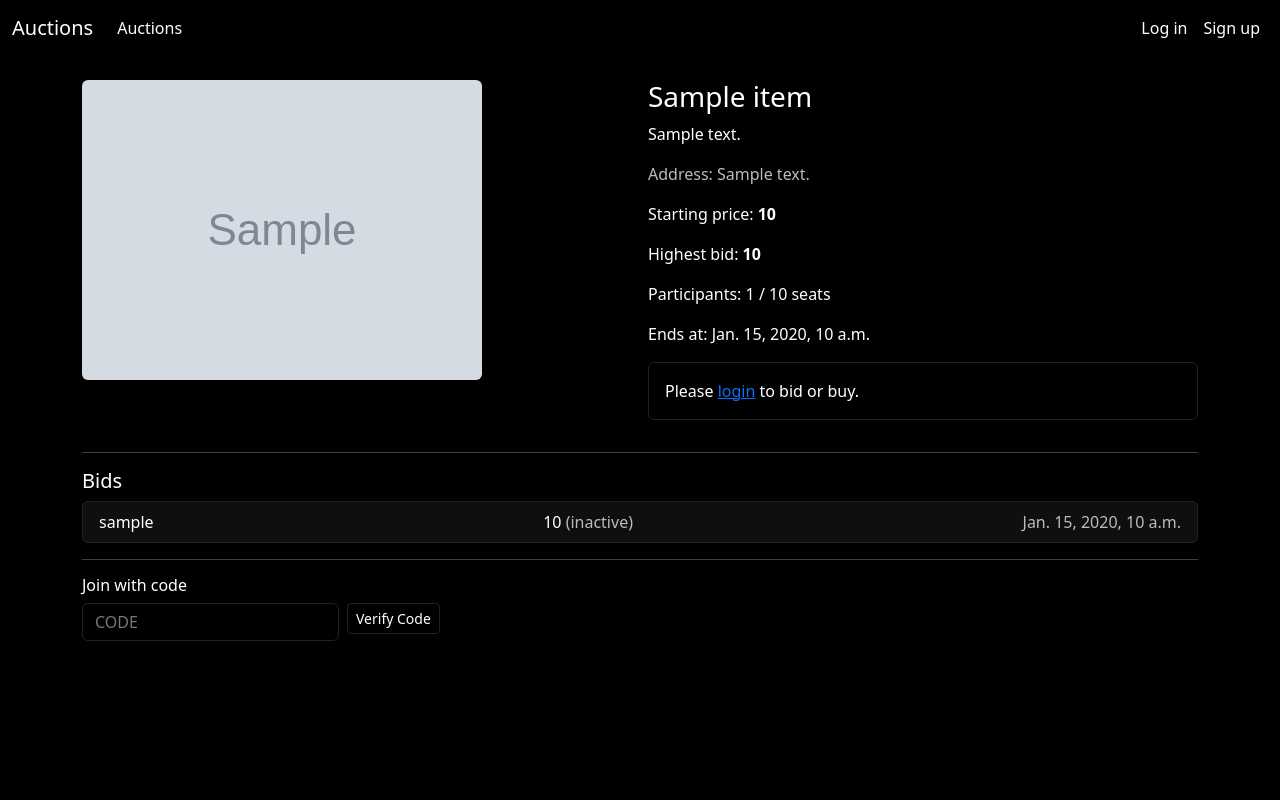
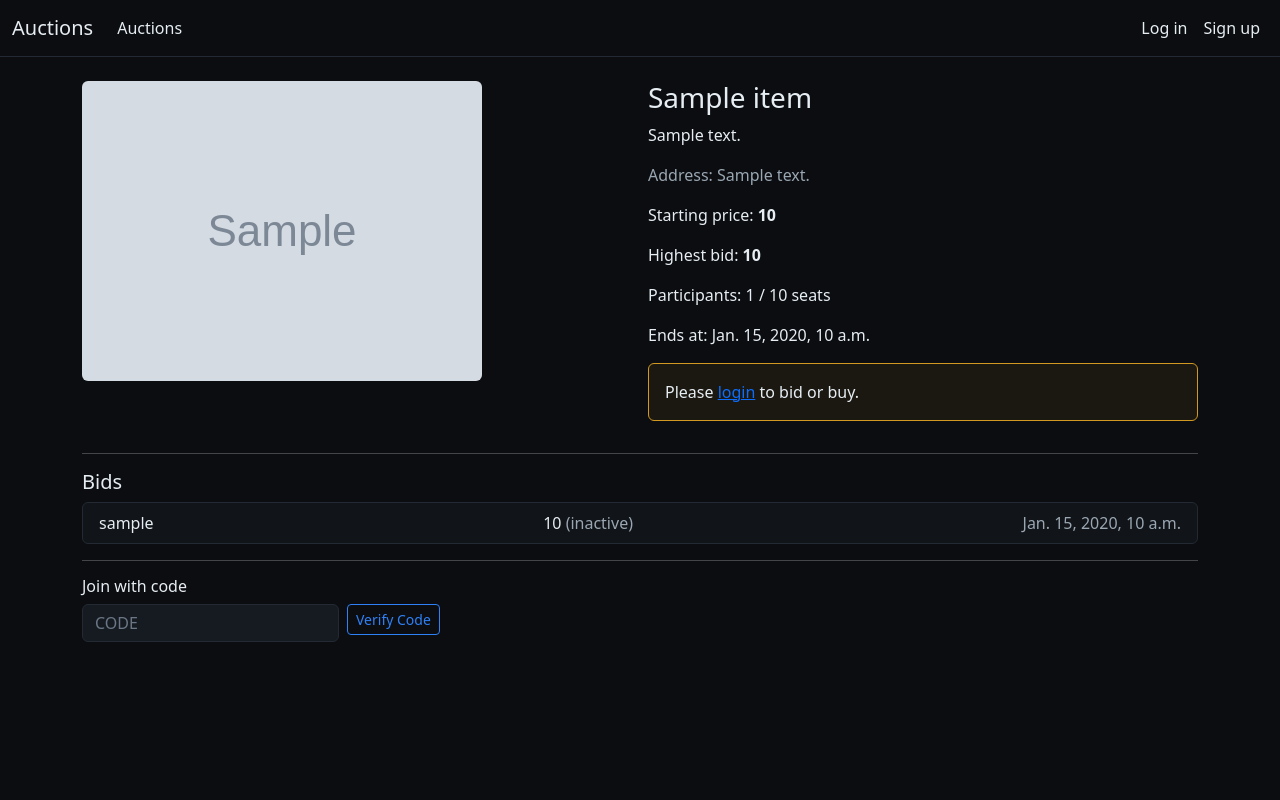
Before and after one commit to pushpendr-7/Auction_site.07, a Django app: template templates/auctions/item_detail.html in a window 1280 px wide. Run offline with Django 3.2, Linux system fonts and the light colour scheme; the template is opened without the code that fills it: most values are stand-ins (such as "Sample title", 1, 10 or a date in 2020); grey boxes marked "Sample" are stand-in pictures.

Commit message:
Refactor: Update CSS and item verification logic
Update CSS to a modern dark theme and improve item verification in views.

Co-authored-by: apythin <apythin@gmail.com>

```diff
--- a/static/css/site.css
+++ b/static/css/site.css
@@ -1,33 +1,62 @@
-/* Black & White theme only */
-.root, :root{
-  --bg:#000;        /* black */
-  --fg:#fff;        /* white */
-  --muted:#bbb;     /* light gray for subtle text */
-  --surface:#0f0f0f;/* near-black cards */
-  --border:#222;    /* subtle borders */
+/* Modern dark theme with accent */
+:root{
+  --bg: #0b0d10;
+  --surface: #111418;
+  --elevated: #161b22;
+  --border: #232a34;
+  --fg: #e6edf3;
+  --muted: #9aa7b2;
+  --accent: #2f81f7; /* accessible blue */
+  --accent-contrast: #0b1220;
+  --success: #2ea043;
+  --warning: #d29922;
+  --danger: #f85149;
+  --focus: #7aa7f8;
 }
 
+html, body{ height:100%; }
 body{ background:var(--bg); color:var(--fg); }
-.navbar{ background:#000 !important; }
-.card{ background:var(--surface); border:1px solid var(--border); }
+
+/* Navbar */
+.navbar{ background:linear-gradient(180deg, #0b0d10, #0b0d1000) !important; border-bottom:1px solid var(--border); }
+.navbar .navbar-brand, .navbar .nav-link, .navbar .navbar-text { color:var(--fg) !important; }
+.navbar .nav-link:hover{ color:var(--accent) !important; }
+
+/* Cards and lists */
+.card{ background:var(--surface); border:1px solid var(--border); box-shadow: 0 1px 0 #0b0d1000; }
+.list-group-item{ background:var(--surface); color:var(--fg); border-color:var(--border); }
 .card .card-title{ color:var(--fg); }
 .card .card-text{ color:var(--muted); }
-.alert{ border:1px solid var(--border); color:var(--fg); background:transparent; }
-.list-group-item{ background:var(--surface); color:var(--fg); border-color:var(--border); }
+
+/* Forms */
 .form-label{ color:var(--fg); }
-.navbar .navbar-brand, .navbar .nav-link, .navbar .navbar-text { color:var(--fg) !important; }
-.form-control{ background:#000; color:var(--fg); border:1px solid var(--border); }
-.form-control::placeholder{ color:#777; }
+.form-control{ background:var(--elevated); color:var(--fg); border:1px solid var(--border); }
+.form-control::placeholder{ color:#6b7785; }
+.form-control:focus{ outline:none; box-shadow: 0 0 0 0.2rem rgba(122,167,248,0.3); border-color: var(--focus); }
 
-/* Buttons constrained to black/white */
-.btn{ border:1px solid var(--border); color:var(--fg); background:transparent; }
-.btn:hover{ background:#111; color:var(--fg); }
-.btn-primary,.btn-outline-primary{ border-color:var(--border); color:var(--fg); background:transparent; }
-.btn-success,.btn-outline-success{ border-color:var(--border); color:var(--fg); background:transparent; }
-.btn-outline-light{ border-color:#444; color:#fff; }
-.btn-outline-warning{ border-color:#555; color:#fff; }
-.btn-outline-danger{ border-color:#666; color:#fff; }
-.btn-outline-secondary{ border-color:#444; color:#fff; }
+/* Buttons */
+.btn{ border:1px solid var(--border); color:var(--fg); background:var(--elevated); }
+.btn:hover{ background:#1b2129; color:var(--fg); }
+.btn-primary{ background:var(--accent); border-color: var(--accent); color:#fff; }
+.btn-primary:hover{ background:#3b8bfd; border-color:#3b8bfd; }
+.btn-outline-primary{ color:var(--accent); border-color: var(--accent); background:transparent; }
+.btn-outline-primary:hover{ background:rgba(47,129,247,0.1); }
+.btn-success{ background:var(--success); border-color: var(--success); color:#08110a; }
+.btn-outline-success{ color:var(--success); border-color: var(--success); background:transparent; }
+.btn-outline-success:hover{ background:rgba(46,160,67,0.12); }
+.btn-outline-warning{ color:var(--warning); border-color: var(--warning); }
+.btn-outline-warning:hover{ background:rgba(210,153,34,0.12); }
+.btn-outline-danger{ color:var(--danger); border-color: var(--danger); }
+.btn-outline-danger:hover{ background:rgba(248,81,73,0.12); }
+.btn-outline-light{ color:#e6edf3; border-color:#e6edf3; }
+.btn-outline-light:hover{ background:rgba(230,237,243,0.08); color:#fff; }
+
+/* Alerts */
+.alert{ border:1px solid var(--border); background:rgba(17,20,24,0.6); color:var(--fg); }
+.alert-info{ border-color:#2f81f7; background:rgba(47,129,247,0.08); }
+.alert-success{ border-color:#2ea043; background:rgba(46,160,67,0.08); }
+.alert-warning{ border-color:#d29922; background:rgba(210,153,34,0.08); }
+.alert-danger{ border-color:#f85149; background:rgba(248,81,73,0.08); }
 
 /* Utilities */
 .text-muted{ color:var(--muted) !important; }
--- a/templates/auctions/base.html
+++ b/templates/auctions/base.html
@@ -9,7 +9,7 @@
   <link href="{% static 'css/site.css' %}" rel="stylesheet">
 </head>
 <body>
-<nav class="navbar navbar-expand-lg navbar-dark bg-dark">
+<nav class="navbar navbar-expand-lg navbar-dark">
   <div class="container-fluid">
     <a class="navbar-brand" href="{% url 'home' %}">Auctions</a>
     <button class="navbar-toggler" type="button" data-bs-toggle="collapse" data-bs-target="#mainNavbar" aria-controls="mainNavbar" aria-expanded="false" aria-label="Toggle navigation">
--- a/templates/auctions/home.html
+++ b/templates/auctions/home.html
@@ -4,7 +4,7 @@
 <div class="d-flex justify-content-between align-items-center mb-3">
   <h1 class="h3">All Auctions</h1>
   {% if user.is_authenticated %}
-  <a href="/items/new/" class="btn btn-outline-light btn-sm">List New Item</a>
+  <a href="/items/new/" class="btn btn-outline-primary btn-sm">List New Item</a>
   {% endif %}
 </div>
 <div class="row g-3">
--- a/templates/auctions/item_detail.html
+++ b/templates/auctions/item_detail.html
@@ -52,7 +52,7 @@
       {% if item.owner_id == user.id %}
       <div class="mt-3 d-flex flex-column gap-2">
         <div class="d-flex gap-2">
-          <a href="/items/{{ item.pk }}/preview/start/" class="btn btn-outline-info btn-sm">Start 10-min Preview</a>
+          <a href="/items/{{ item.pk }}/preview/start/" class="btn btn-outline-primary btn-sm">Start 10-min Preview</a>
           {% if not item.call_started_at %}
           <a href="/items/{{ item.pk }}/call/start/" class="btn btn-outline-light btn-sm">Start Video Call</a>
           {% else %}
```
Also changed, not shown: auctions/views.py (+3 -5 lines), 1 other file.
